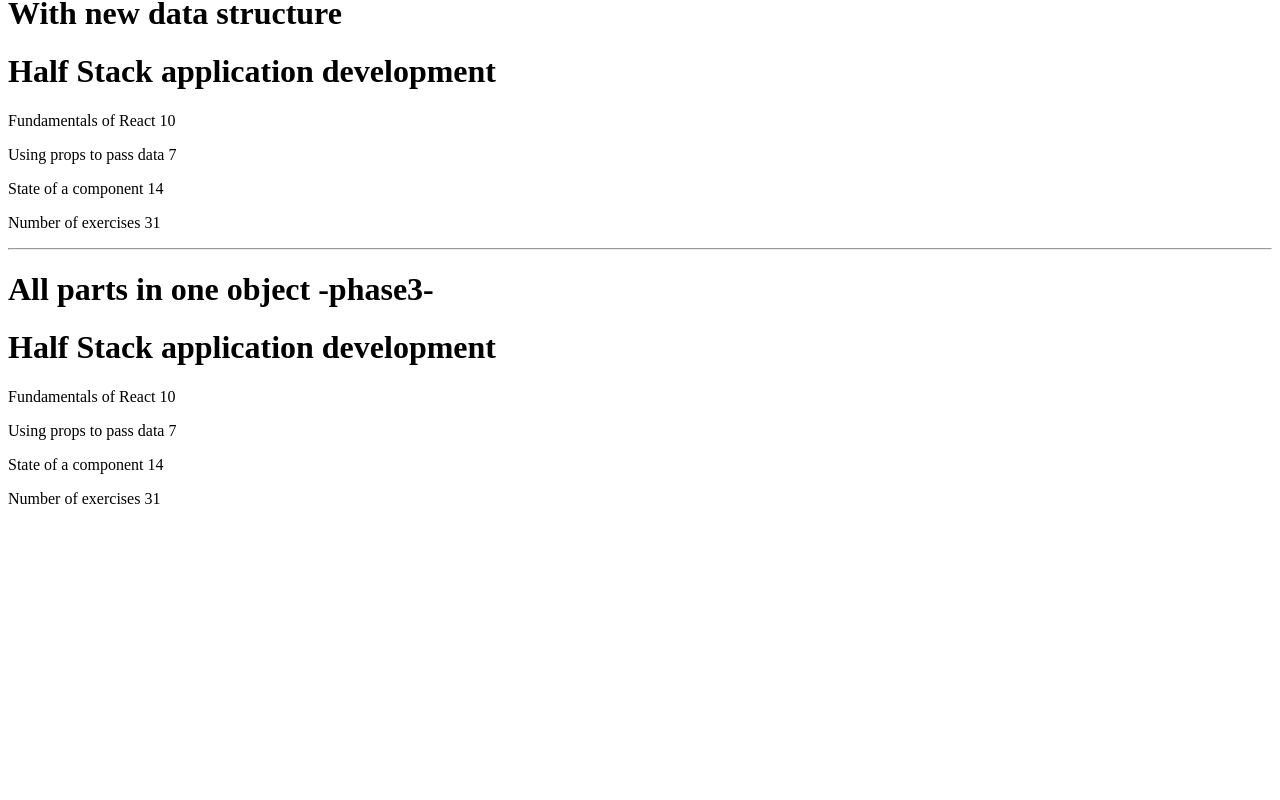
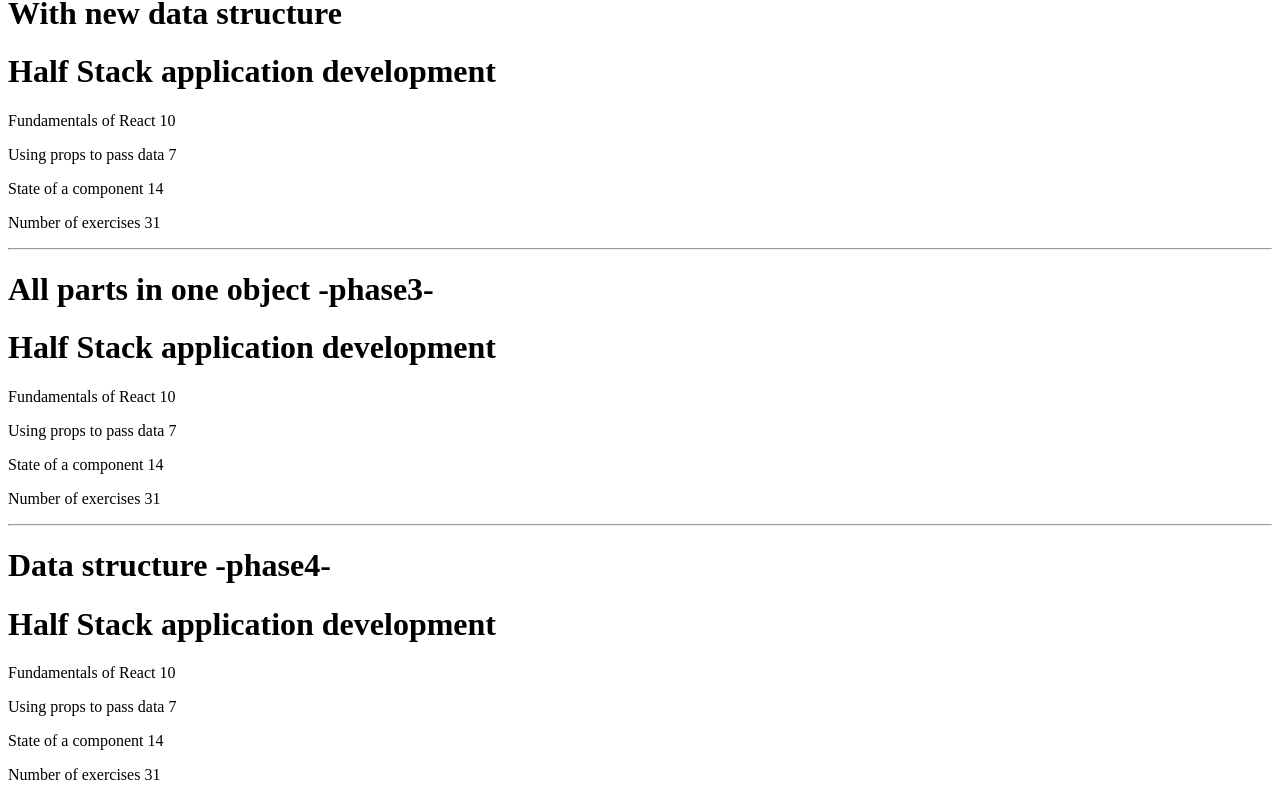
Before and after one commit to Alessio2002/01-kurssitiedot, a React (Vite) app in the folder part1/: page / in a window 1280 px wide. Shown: the part 521-1321 px from the top of the page. Before the commit the page ends 1045 px from the top, so only its background shows below. Built offline with nearby package versions, Linux system fonts and the light colour scheme.

Commit message:
phase 4 updated to git

```diff
--- a/part1/src/App.jsx
+++ b/part1/src/App.jsx
@@ -80,6 +80,23 @@ const App = () => {
   ];
 
   // Neljäs versio
+  const course_4 = {
+    name: "Half Stack application development",
+    parts: [
+      {
+        name: "Fundamentals of React",
+        exercises: 10,
+      },
+      {
+        name: "Using props to pass data",
+        exercises: 7,
+      },
+      {
+        name: "State of a component",
+        exercises: 14,
+      },
+    ],
+  };
 
   return (
     <>
@@ -138,6 +155,24 @@ const App = () => {
           parts_3[0].exercises + parts_3[1].exercises + parts_3[2].exercises
         }
       />
+      <hr />
+      <h1>Data structure -phase4-</h1>
+      <Header name={course_4.name} />
+      <Content
+        name1={course_4.parts[0].name}
+        exercises1={course_4.parts[0].exercises}
+        name2={course_4.parts[1].name}
+        exercises2={course_4.parts[1].exercises}
+        name3={course_4.parts[2].name}
+        exercises3={course_4.parts[2].exercises}
+      />
+      <Total
+        total={
+          course_4.parts[0].exercises +
+          course_4.parts[1].exercises +
+          course_4.parts[2].exercises
+        }
+      />
     </>
   );
 };
```
